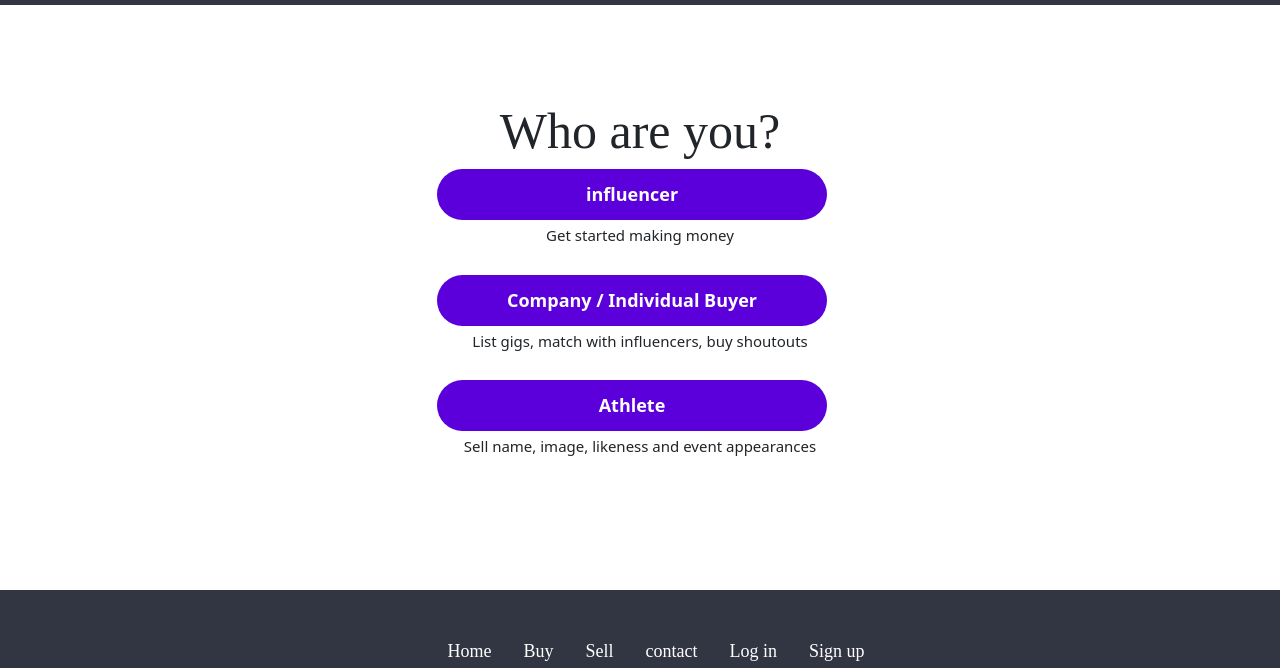
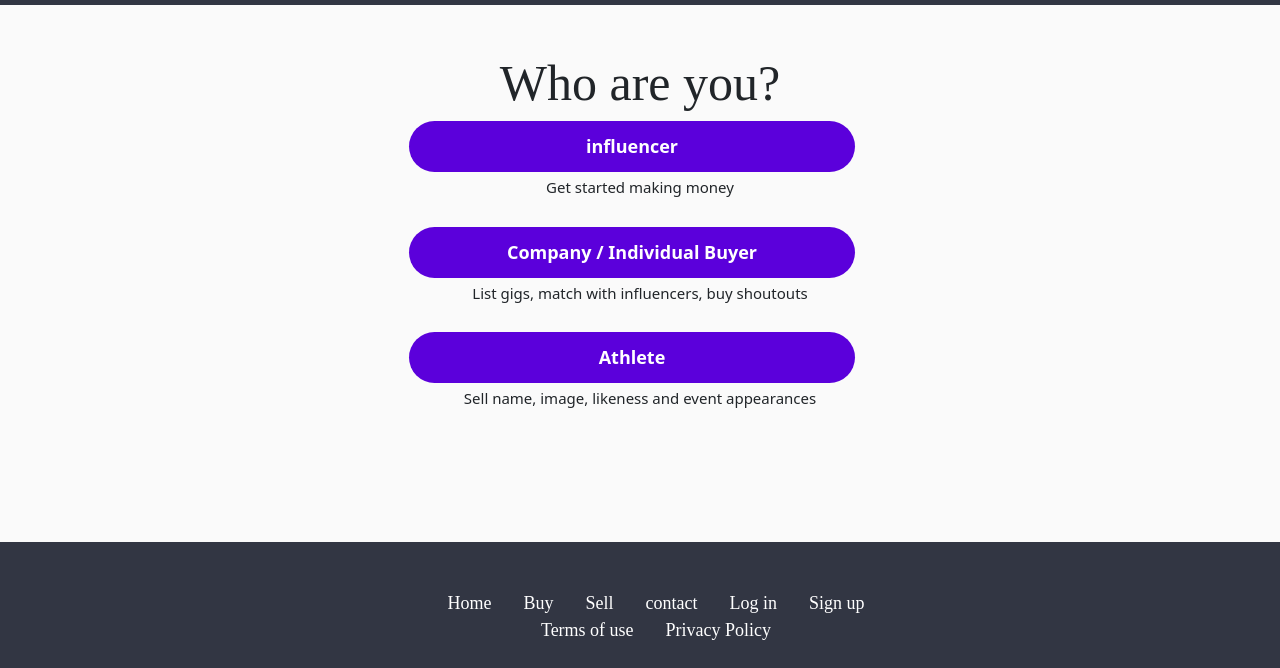
Before and after one commit to waqashaider01/gigsocial, a plain HTML site: page signup.html in a window 1280 px wide. Shown: the part 48-716 px from the top of the page. Drawn offline with nearby package versions, Linux system fonts and the light colour scheme.

Commit message:
modifies files

```diff
--- a/css/style.css
+++ b/css/style.css
@@ -840,18 +840,31 @@ footer {
 .signupbtns{
     border: none;
 width: 100%;
+padding: 10px;
 }
 
 
-@media(min-width:600px)
+
+@media(min-width:800px)
+{
+    .signupbtns{
+    border: none;
+width: 40%;
+
+padding-top: 12px;
+padding-bottom: 12px;
+}
+}
+/* @media(min-width:600px)
 {
     .signupbtns{
     border: none;
 width: 35%;
+
 padding-top: 12px;
 padding-bottom: 12px;
 }
-}
+} */
 
 .signup_hint{
     font-size: 15px;
--- a/signup.html
+++ b/signup.html
@@ -24,7 +24,7 @@
 </head>
 
 <body>
-
+<div class=" influence_main">
 
     <!--##############> Header Start <########### -->
     <div class="header">
@@ -111,12 +111,12 @@
     <!--##############> Header End <########### -->
 
 
-    <div class="container align-items-center text-center my-5 py-5">
+    <div class="container align-items-center text-center py-5">
         <h1 class="signup_main">Who are you?</h1>
 
         <div class="row">
             <div class="col-md-12">
-             <a href="influences.html"><button type="button" class="      my-5 my-sm-0 px-5 me-3  getstartbtn signupbtns">influencer</button></a>
+             <a href="influences.html"><button type="button" class="      my-sm-0 px-5 me-3  getstartbtn signupbtns">influencer</button></a>
            <p class="my-1 signup_hint">Get started making money
 </p>
             </div>
@@ -124,7 +124,7 @@
             <div class="col-md-12 mt-4">
 <a href="company.html">
 
-                <button type="button" class="      my-5 my-sm-0 px-5 me-3  getstartbtn signupbtns">Company / Individual Buyer</button>
+                <button type="button" class="      my-sm-0 px-5 me-3  getstartbtn signupbtns">Company / Individual Buyer</button>
 
 </a>
                 <p class="my-1 signup_hint">List gigs, match with influencers, buy shoutouts
@@ -132,7 +132,7 @@
 
             <div class="col-md-12 mt-4">
               <a href="Athlete.html">
-                <button type="button" class="      my-5 my-sm-0 px-5 me-3  getstartbtn signupbtns">Athlete</button>
+                <button type="button" class="      my-sm-0 px-5 me-3  getstartbtn signupbtns">Athlete</button>
               </a>
                 <p class="my-1 signup_hint">Sell name, image, likeness and event appearances
             </div>
@@ -231,7 +231,7 @@
 
 
 
-
+</div>
 
     <!------ JS libraries ------>
     <script src="https://cdn.jsdelivr.net/npm/@popperjs/core@2.11.7/dist/umd/popper.min.js"
```
Also changed, not shown: Athlete.html (+23 -21 lines), login.html (+19 -16 lines).
